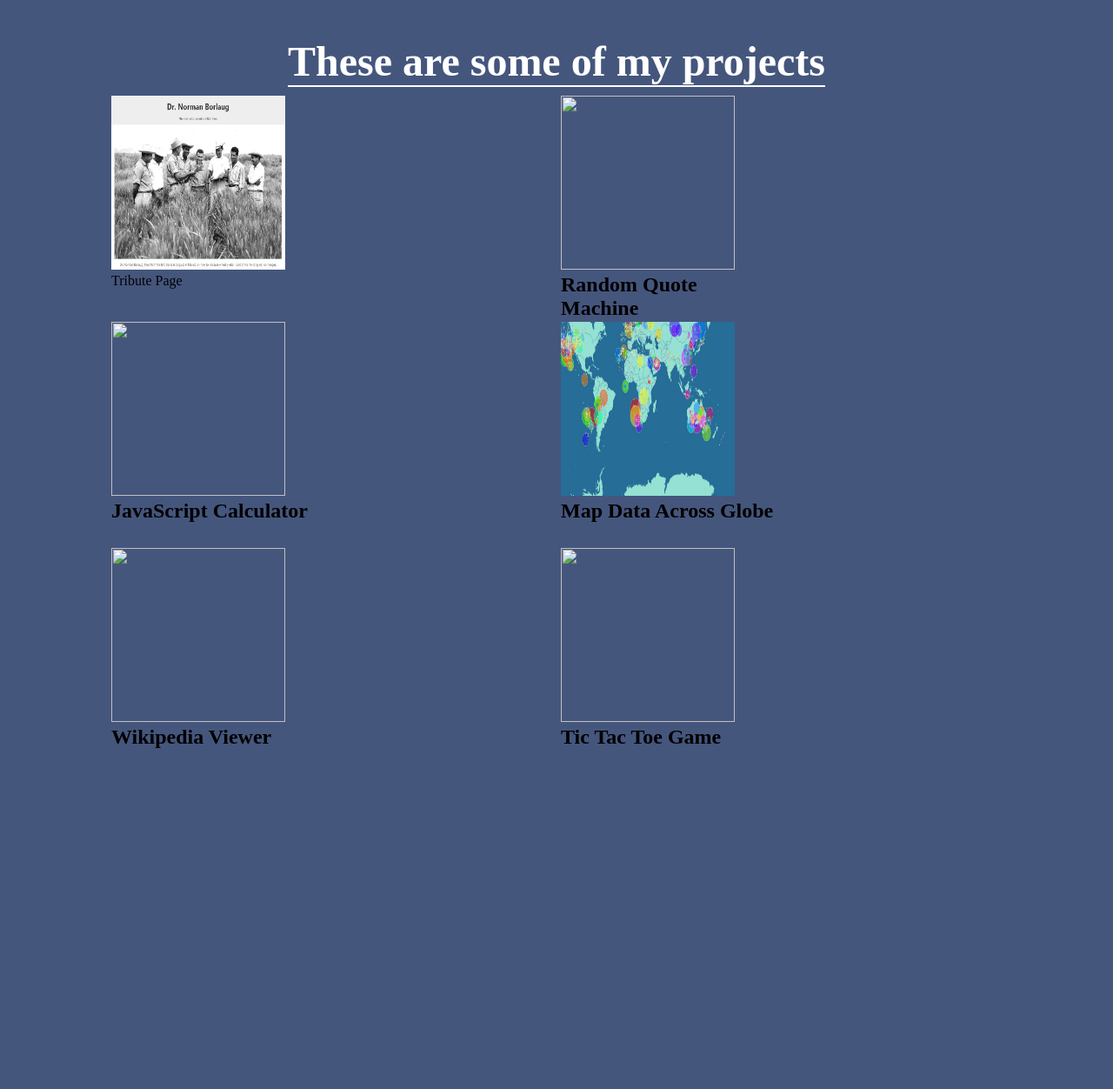
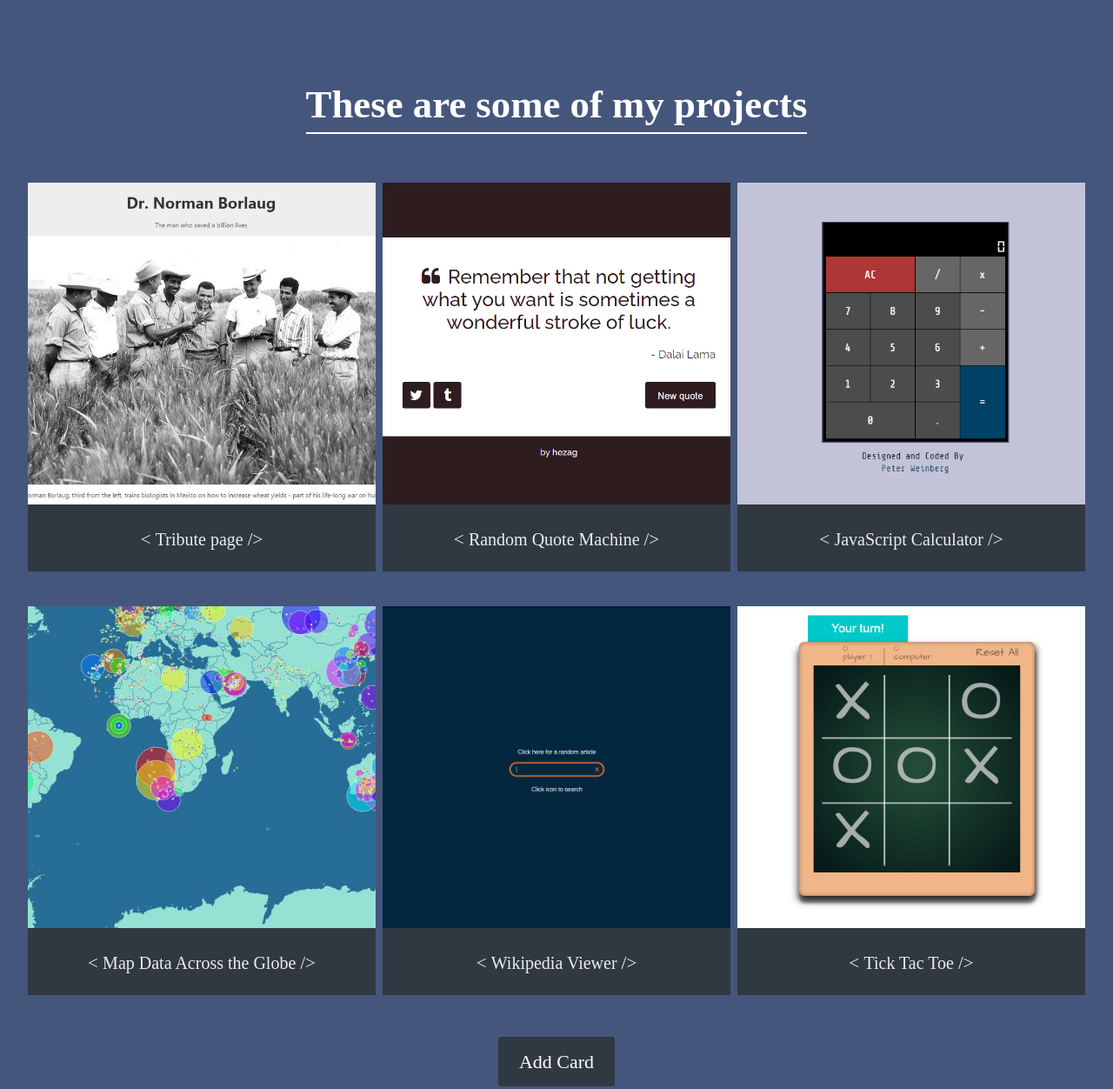
Before and after one commit to asfajabbar/task2, a plain HTML site: page index.html in a window 1280 px wide. Shown: the part 807-2059 px from the top of the page at 87% size. Drawn offline with Linux system fonts and the light colour scheme.

Commit message:
Modified both files

```diff
--- a/index.html
+++ b/index.html
@@ -20,55 +20,87 @@
             <h1 class="font" id="hey">Hey I am Mimic</h1>
             <h2 class="font" id="web">a web developer</h2>
         </div>
-        <div id="background">
-            <h1 class="projectFont">These are some of my projects</h1>
-            <div class="projectGrid">
-                <div class="box1">
-                    <div>
-                        <img src="./images/box1.jpg" width="200px" height="200px">
-
-                        <p class="grid1">
+    </div>
+    <div class="projects">
+        <div class="container">
+            <h1 class="projectTitle">These are some of my projects</h1>
+            <div class="cards">
+                <div class="card">
+                    <a href="#" class="card_link">
+                        <img src="./images/box1.jpg" alt="Sorry">
+                        <p class="card_title">
                             <span class="title">
                                 &lt;
-
-                            </span>Tribute Page
+                            </span>
+                            Tribute page
+                            <span class="title"> /&gt;</span>
+                        </p>
+                    </a>
+                </div>
+                <div class="card">
+                    <a href="#" class="card_link">
+                        <img src="./images/box2.png" alt="Card_image">
+                        <p class="card_title">
                             <span class="title">
-                                /&gt;
+                                &lt;
                             </span>
+                            Random Quote Machine
+                            <span class="title"> /&gt;</span>
                         </p>
-
-
+                    </a>
+                </div>
+                <div class="card">
+                    <a href="#" class="card_link">
+                        <img src="./images/box3.png" alt="Sorry">
+                        <p class="card_title">
+                            <span class="title">
+                                &lt;
+                            </span>
+                            JavaScript Calculator
+                            <span class="title"> /&gt;</span>
+                        </p>
+                    </a>
                 </div>
             </div>
-                <div class="box2">
-                    <div>
-                        <img src="./images/box2.jpg" width="200px" height="200px">
-                        <h2 class="font">Random Quote Machine</h2>
+            <div class="cards">
+                <div class="card">
+                    <a href="#" class="card_link">
+                        <img src="./images/box4.jpg" alt="Sorry">
+                        <p class="card_title">
+                            <span class="title">&lt;
+                            </span>
+                            Map Data Across the Globe
+                            <span class="title"> /&gt;</span>
+                        </p>
+                    </a>
+                </div>
+                <div class="card">
+                    <a href="#" class="card_link">
+                        <img src="./images/box5.png" alt="Sorry">
+                        <p class="card_title">
+                            <span class="title">
+                                &lt;
+                            </span>
+                            Wikipedia Viewer
+                            <span class="title"> /&gt;</span>
+                        </p>
+                    </a>
+                </div>
+                <div class="card">
+                    <a href="#" class="card_link">
+                        <img src="./images/box6.png" alt="Sorry">
+                        <p class="card_title">
+                            <span class="title">
+                                &lt;
+                            </span>
+                            Tick Tac Toe
+                            <span class="title"> /&gt;</span>
+                        </p>
+                    </a>
                 </div>
             </div>
-                <div class="box3">
-                    <div>
-                        <img src="./images/box3.jpg" width="200px" height="200px">
-                        <h2 class="font">JavaScript Calculator</h2>
-                    </div>
-                </div>
-                <div class="box4">
-                    <div>
-                        <img src="./images/box4.jpg" width="200px" height="200px">
-                        <h2 class="font">Map Data Across Globe</h2>
-                    </div>
-                </div>
-                <div class="box5">
-                    <div>
-                        <img src="./images/box5.jpg" width="200px" height="200px">
-                        <h2 class="font">Wikipedia Viewer</h2>
-                    </div>
-                </div>
-                <div class="box6">
-                    <div>
-                        <img src="./images/box6.jpg" width="200px" height="200px">
-                        <h2 class="font">Tic Tac Toe Game</h2>
-                    </div>
+            <div class="add_new_card">
+                <a href="#">Add Card </a>
             </div>
         </div>
     </div>
@@ -96,11 +128,16 @@
                 <img class="corners" src="./images/phone.png" width="30px" height="30px">
                 <h2 class="sfont">Call me</h2>
             </div>
-                <!-- <div class="footer">
-                    <h2>**This is just a fake portfolio. All the projects and contact details given are not real.</h2>
-                    <h2>&#169;Created for freeCodeCamp</h2>
-                </div> -->
         </div>
+        <div class="footer">
+            <h2 class="sfont">&nbsp;**This is just a fake portfolio. &nbsp; &nbsp;All the projects and contact details
+                given
+                are not
+                real.&nbsp;
+            </h2>
+            <h2 class="sfont">&nbsp;&nbsp;&#169;Created for freeCodeCamp</h2>
+        </div>
+
     </div>
     </div>
 </body>
--- a/style.css
+++ b/style.css
@@ -10,7 +10,6 @@
     height: 10vh;
     position: fixed;
     z-index: 10;
-
     /* padding: 10px;
     margin: 10px; */
 
@@ -62,6 +61,88 @@ font{
     justify-content: flex-start;
     align-items:center;
 }
+.projects{
+    width: 100%;
+    background-color: #45567d;
+}
+.container{
+    padding: 6rem 2rem;
+    display: flex;
+    flex-direction: column;
+    justify-content: center;
+    align-items: center;
+}
+.projectTitle{
+    max-width: fit-content;
+    text-align: center;
+    font-size: 2.8rem;
+    color: white;
+    border-bottom: 2px solid white;
+    margin-bottom: 1rem;
+    line-height: 1.4;
+}
+.cards{
+  width: 100%;
+  display: flex;
+  justify-content: space-between;
+  flex-wrap: wrap;
+}
+.card {
+    width: 400px;
+    background-color: #303841;
+    margin-top: 2.5rem;
+  }
+  .card_title {
+    font-size: 20px;
+    padding: 1.5rem 0rem;
+    color: rgba(255, 255, 255, 0.91);
+    text-align: center;
+  }
+  .card_title:hover{
+
+      color: #ff7f50 ;
+
+  }
+.card_link{
+  text-decoration: none;
+
+}
+  .card_link  img {
+    width: 400px;
+    height: 370px;
+    object-fit: cover;
+  }
+   .title:hover {
+    color: #ff7f50;
+
+  }
+
+  .title {
+    font-size: 21px;
+    padding: 1.5rem 0rem;
+    color: rgba(255, 255, 255, 0.91);
+    text-align: center;
+     /* display: none; */
+  }
+
+  .add_new_card {
+    margin-top: 4rem;
+  }
+  .add_new_card  a {
+    text-decoration: none;
+    padding: 1rem 1.5rem;
+    background-color: #303841;
+    color: white;
+    font-size: 22px;
+    border-radius: 3px;
+  }
+
+  .add_new_card  a:hover {
+    background: #be3144;
+  }
+  .add_new_card  a:hover i {
+    transform: translateX(2px);
+  }
 .projectFont{
     border-bottom: 2px solid white;
     font-weight: 600;
@@ -100,6 +181,9 @@ font{
     display:flex ;
     flex-direction: row;
     gap:40px;
+    justify-content: center;
+    width: 100%;
+    height: 50vh;
     margin-top: 30px;
 }
 .item{
@@ -116,56 +200,10 @@ font{
     color: white;
     font-size: 20px;
 }
-.projectGrid{
-display: grid;
-height: 60vh;
-gap:10px;
-background-color: #45567d;
-width: 80%;
-padding-top: 10px;
-box-sizing: border-box;
-grid-template-columns: repeat(2,2fr) ;
-grid-template-rows: 2fr 2fr , 2fr;
-grid-template-areas: 'box1 box2'
-'box3 box4'
-'box5 box6';
-}
-.box1, .box2, .box3, .box4, .box5, .box6{
-    width: 250px;
-    height: 250px;
-}
-.box1{
-    grid-area: box1;
-}
-.box2{
-    grid-area: box2;
-}
-.box3{
-    grid-area: box3;
-}
-.box4{
-    grid-area: box4;
-}
-.box5{
-    grid-area: box5;
-}
-.box6{
-    grid-area: box6;
-}
+
 .footer{
     border-top: 2px solid red;
     display: flex;
+    width: 100%;
+    justify-content: center;
 }
-
-.title{
-    display: none;
-}
-
-.grid1:hover .title{
-    display: block;
-}
-
-.grid1{
-    display: flex;
-    flex-direction: row;
-}
```
Lines whose indentation alone changed are shown as unchanged.
